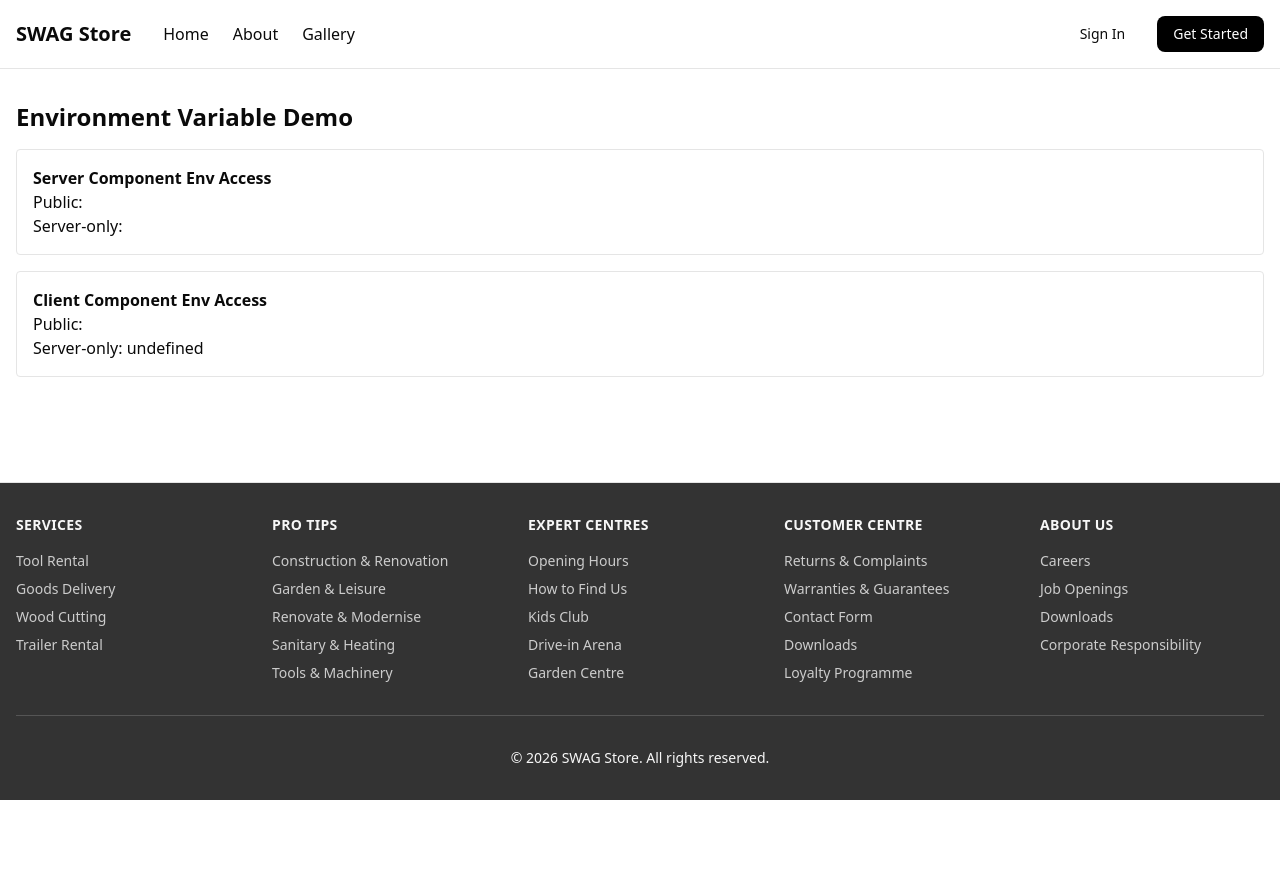
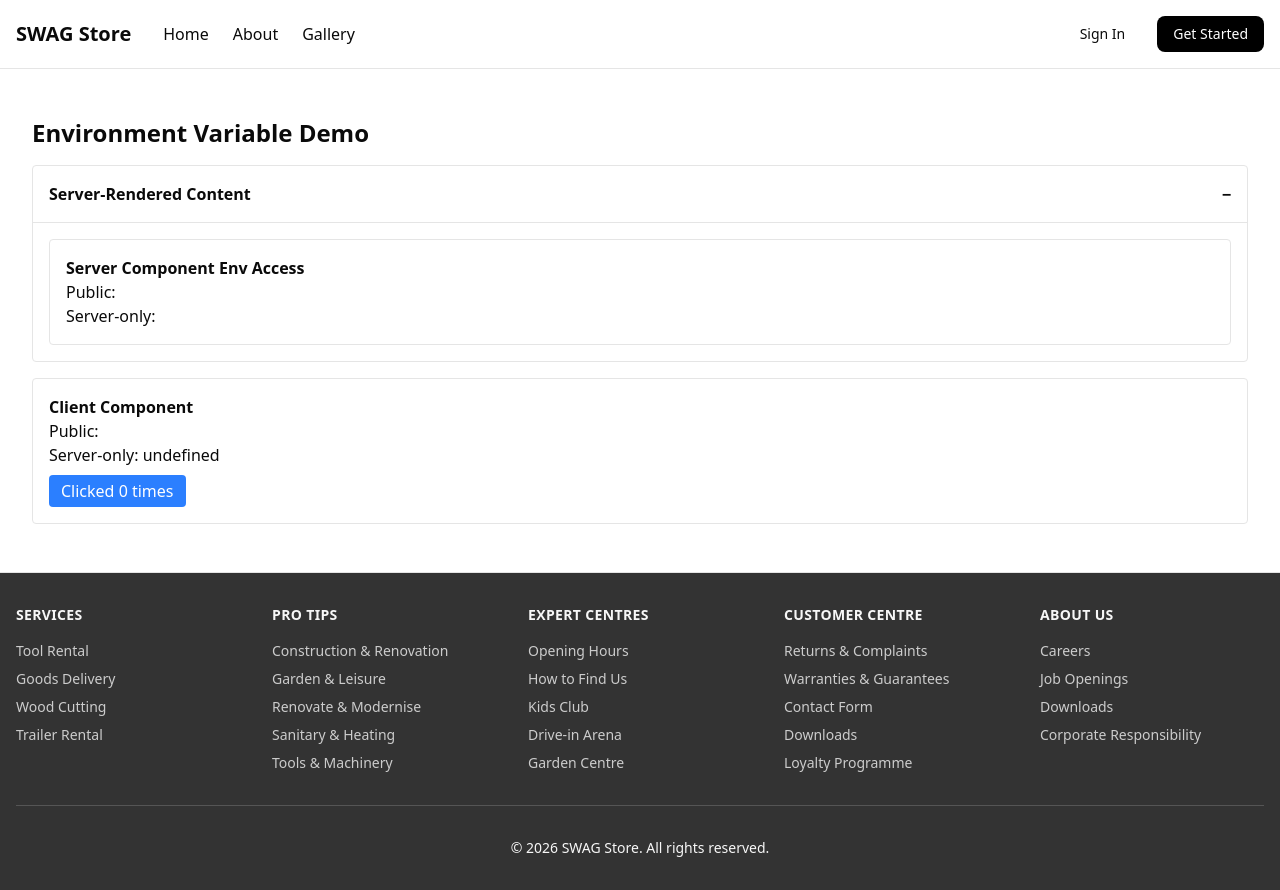
Before and after one commit to vaimo/nextjs-swag-store, a Next.js app in the folder app/: page /env-demo in a window 1280 px wide. Before the commit the page ends 800 px from the top, so only its background shows below. Built offline with nearby package versions, Linux system fonts and the light colour scheme.

Commit message:
Task: demonstrate server/client component boundaries

```diff
--- a/app/src/app/env-demo/page.tsx
+++ b/app/src/app/env-demo/page.tsx
@@ -1,12 +1,15 @@
-import { ServerEnvDisplay } from '@/components/server-env-display';
-import { ClientEnvDisplay } from '@/components/client-env-display';
+import { ServerEnvDisplay } from '@/components/server-env-display'
+import { Collapsible } from '@/components/collapsible'
+import { ClientEnvDisplay } from '@/components/client-env-display'
 
 export default function EnvDemoPage() {
-  return (
-    <main className="flex flex-col gap-4">
-      <h1 className="text-2xl font-bold">Environment Variable Demo</h1>
-      <ServerEnvDisplay />
-      <ClientEnvDisplay />
-    </main>
-  );
+    return (
+        <main className="flex flex-col gap-4 p-4">
+            <h1 className="text-2xl font-bold">Environment Variable Demo</h1>
+            <Collapsible title="Server-Rendered Content">
+                <ServerEnvDisplay />
+            </Collapsible>
+            <ClientEnvDisplay />
+        </main>
+    )
 }
--- a/app/src/components/client-env-display.tsx
+++ b/app/src/components/client-env-display.tsx
@@ -1,11 +1,24 @@
-'use client';
+'use client'
+
+import { useState } from 'react'
 
 export function ClientEnvDisplay() {
-  return (
-    <div className="border p-4 rounded">
-      <h3 className="font-bold">Client Component Env Access</h3>
-      <p>Public: {process.env.NEXT_PUBLIC_APP_NAME}</p>
-      <p>Server-only: {process.env.INTERNAL_CONFIG || 'undefined'}</p>
-    </div>
-  );
+    const [clicks, setClicks] = useState(0)
+
+    const handleClick = () => setClicks(clicks + 1)
+
+    return (
+        <div className="rounded border p-4">
+            <h3 className="font-bold">Client Component</h3>
+            <p>Public: {process.env.NEXT_PUBLIC_APP_NAME}</p>
+            <p>Server-only: {process.env.INTERNAL_CONFIG || 'undefined'}</p>
+            <button
+                type="button"
+                onClick={handleClick}
+                className="mt-2 rounded bg-blue-500 px-3 py-1 text-white hover:bg-blue-600"
+            >
+                Clicked {clicks} times
+            </button>
+        </div>
+    )
 }
--- /dev/null
+++ b/app/src/components/collapsible.tsx
@@ -0,0 +1,27 @@
+'use client'
+
+import { useState, type ReactNode } from 'react'
+
+export function Collapsible({
+    title,
+    children
+}: {
+    title: string
+    children: ReactNode
+}) {
+    const [isOpen, setIsOpen] = useState(true)
+
+    return (
+        <div className="rounded border">
+            <button
+                type="button"
+                onClick={() => setIsOpen(!isOpen)}
+                className="flex w-full items-center justify-between p-4 text-left font-semibold hover:bg-gray-50"
+            >
+                {title}
+                <span>{isOpen ? '−' : '+'}</span>
+            </button>
+            {isOpen && <div className="border-t p-4">{children}</div>}
+        </div>
+    )
+}
```
